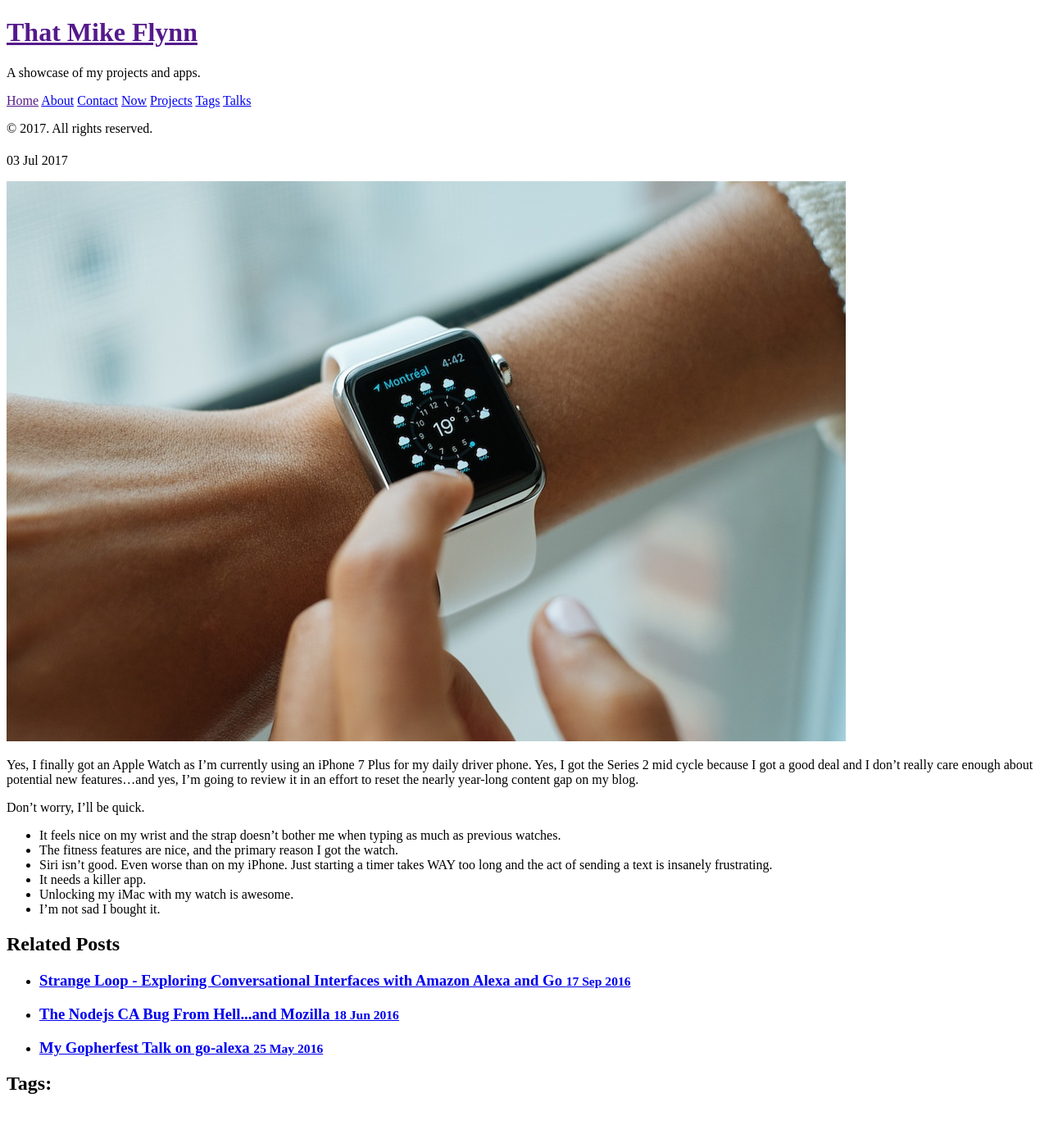
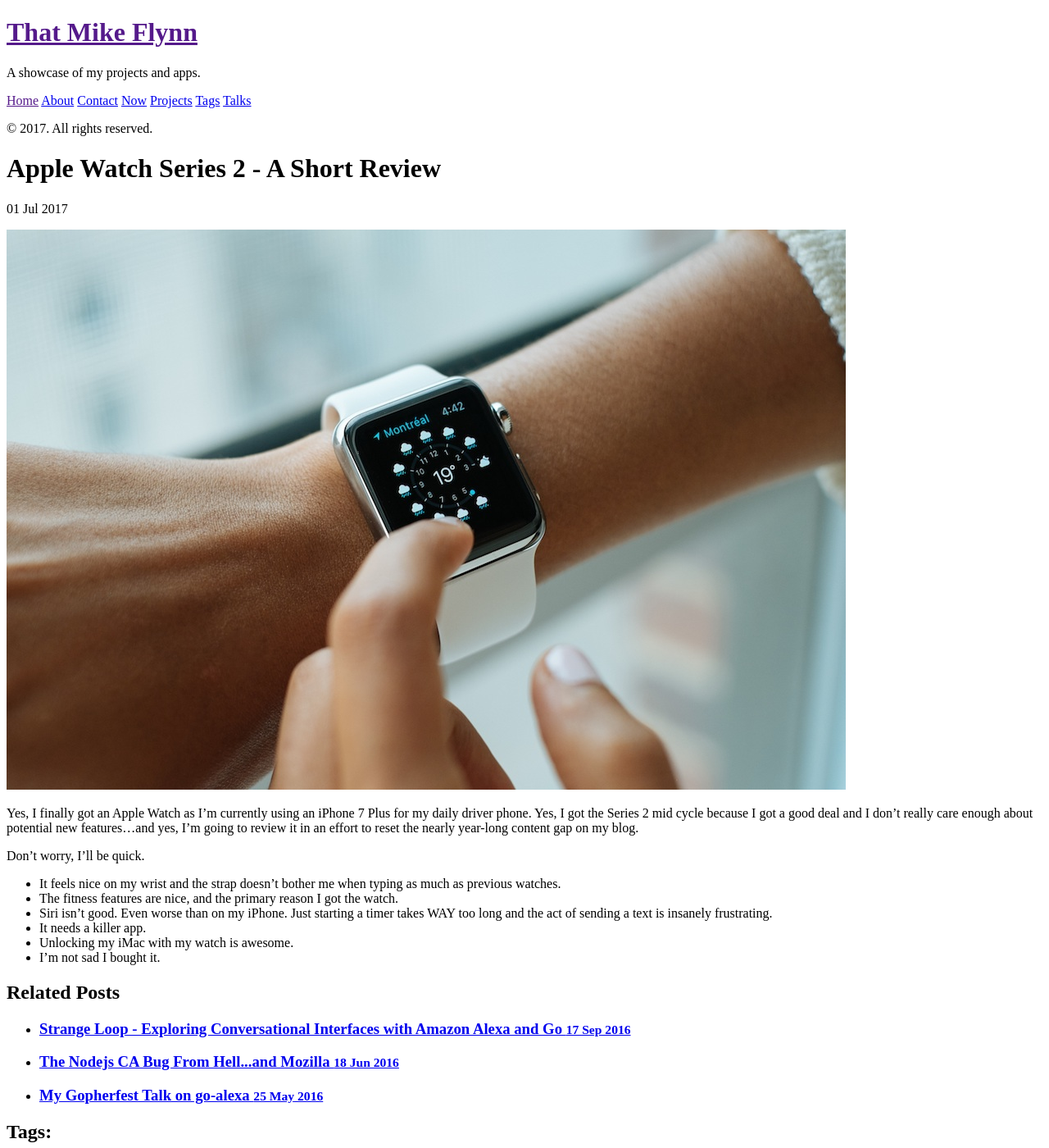
Before and after one commit to mikeflynn/thatmikeflynn.com-archive, a Jekyll site: the page built from _posts/2017-07-01-apple-watch-review.md, in a window 1280 px wide and 1400 px high. Shown: the whole window at 82% size. Built offline with Jekyll 4.4.1, drawn with Linux system fonts in a browser that asks for light colours; nearby versions of some CDN libraries; some web fonts are replaced; our own code applies the rules of GitHub Pages for plain Markdown files; some of the changed text lies outside the part shown.

Commit message:
Tweaked post title.

```diff
--- a/_posts/2017-07-01-apple-watch-review.md
+++ b/_posts/2017-07-01-apple-watch-review.md
@@ -1,6 +1,6 @@
 ---
 layout: post
-title: Apple Watch Series 2: A Short Review
+title: Apple Watch Series 2 - A Short Review
 tags:
 - Apple
 - Apple Watch
```
